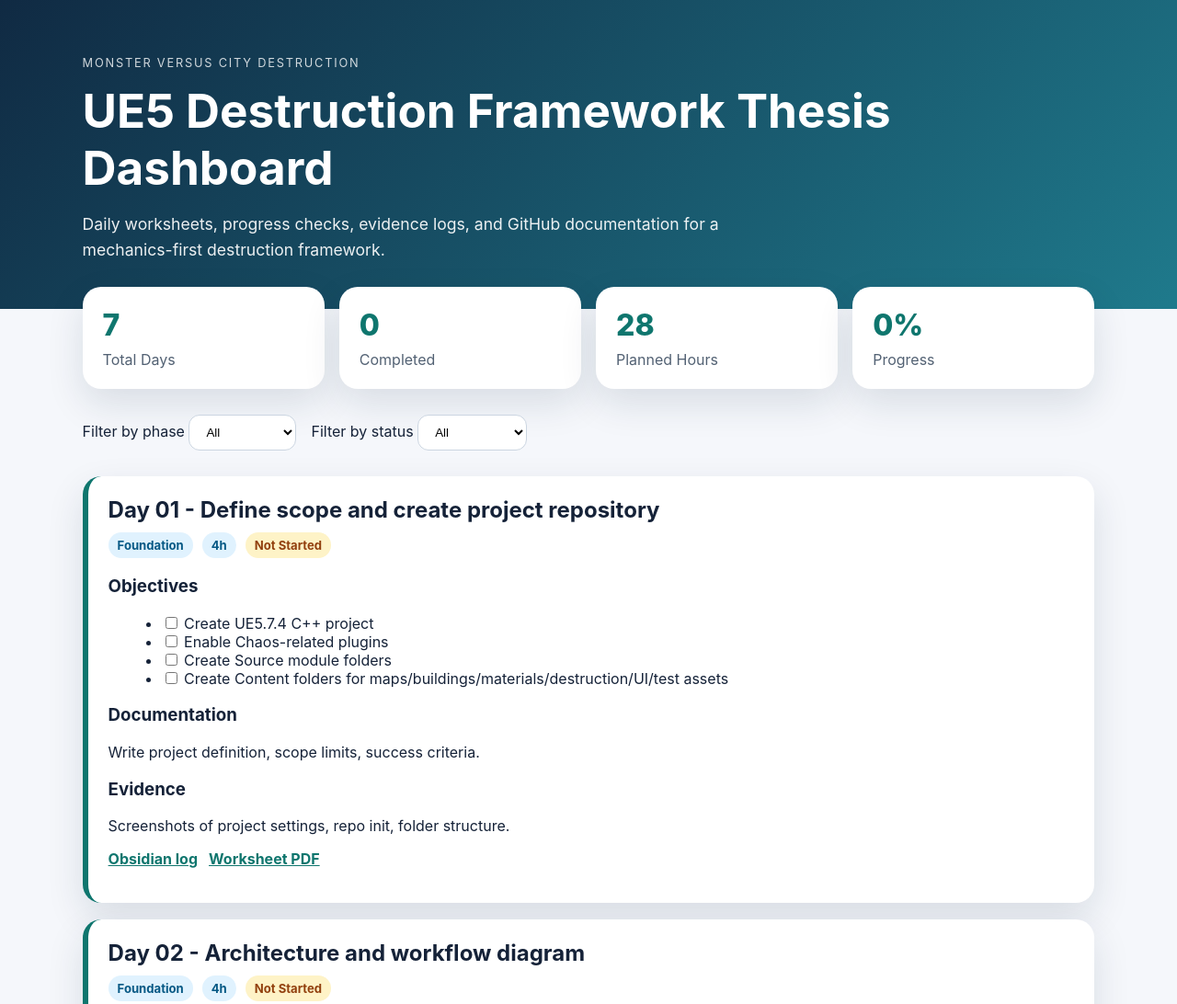
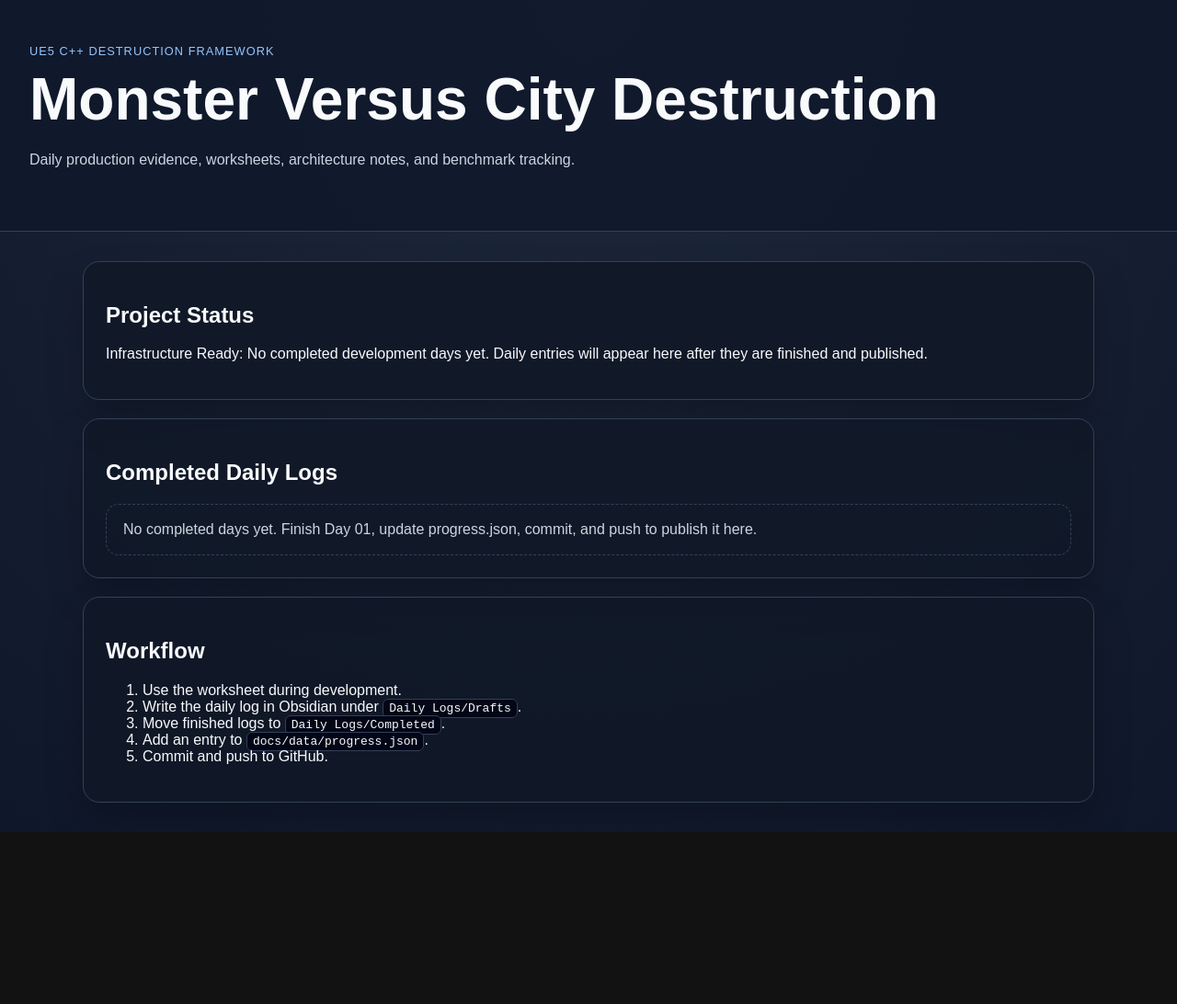
Before and after one commit to TGuaxini/MVCD, a plain HTML site: page docs/index.html in a window 1280 px wide. Shown: the top 1092 px of the page at 92% size. After the commit the page ends 905 px from the top, so only its background shows below. Drawn offline with Linux system fonts and the light colour scheme.

Commit message:
Cleaned dashboard demo data and added Obsidian templates
Cleaned dashboard demo data and added Obsidian templates

```diff
--- /dev/null
+++ b/docs/data/progress.json
@@ -0,0 +1,6 @@
+{
+  "project": "Monster Versus City Destruction",
+  "status": "Infrastructure Ready",
+  "completedDays": [],
+  "message": "No completed development days yet. Daily entries will appear here after they are finished and published."
+}
--- a/docs/index.html
+++ b/docs/index.html
@@ -1,32 +1,43 @@
-<!doctype html>
+<!DOCTYPE html>
 <html lang="en">
 <head>
-  <meta charset="utf-8" />
-  <meta name="viewport" content="width=device-width, initial-scale=1" />
-  <title>Saber Thesis Dashboard</title>
-  <link rel="stylesheet" href="assets/styles.css" />
+  <meta charset="UTF-8" />
+  <meta name="viewport" content="width=device-width, initial-scale=1.0" />
+  <title>MVCD Thesis Dashboard</title>
+  <link rel="stylesheet" href="style.css" />
 </head>
 <body>
-  <header>
-    <p class="eyebrow">Monster Versus City Destruction</p>
-    <h1>UE5 Destruction Framework Thesis Dashboard</h1>
-    <p class="subtitle">Daily worksheets, progress checks, evidence logs, and GitHub documentation for a mechanics-first destruction framework.</p>
+  <header class="hero">
+    <div>
+      <p class="eyebrow">UE5 C++ Destruction Framework</p>
+      <h1>Monster Versus City Destruction</h1>
+      <p class="subtitle">Daily production evidence, worksheets, architecture notes, and benchmark tracking.</p>
+    </div>
   </header>
-  <main>
-    <section class="summary-grid">
-      <article><span id="total-days">0</span><p>Total Days</p></article>
-      <article><span id="done-days">0</span><p>Completed</p></article>
-      <article><span id="hours">0</span><p>Planned Hours</p></article>
-      <article><span id="progress">0%</span><p>Progress</p></article>
+
+  <main class="layout">
+    <section class="card">
+      <h2>Project Status</h2>
+      <p id="statusText">Loading project status...</p>
     </section>
 
-    <section class="controls">
-      <label>Filter by phase <select id="phase-filter"><option value="all">All</option></select></label>
-      <label>Filter by status <select id="status-filter"><option value="all">All</option><option>Not Started</option><option>In Progress</option><option>Blocked</option><option>Done</option></select></label>
+    <section class="card">
+      <h2>Completed Daily Logs</h2>
+      <div id="dailyLogs" class="grid"></div>
     </section>
 
-    <section id="day-list" class="day-list"></section>
+    <section class="card">
+      <h2>Workflow</h2>
+      <ol>
+        <li>Use the worksheet during development.</li>
+        <li>Write the daily log in Obsidian under <code>Daily Logs/Drafts</code>.</li>
+        <li>Move finished logs to <code>Daily Logs/Completed</code>.</li>
+        <li>Add an entry to <code>docs/data/progress.json</code>.</li>
+        <li>Commit and push to GitHub.</li>
+      </ol>
+    </section>
   </main>
-  <script src="assets/app.js"></script>
+
+  <script src="main.js"></script>
 </body>
 </html>
--- a/docs/main.js
+++ b/docs/main.js
@@ -1 +1,34 @@
-console.log("MVCD Dashboard Loaded");
+async function loadProgress() {
+  const statusText = document.getElementById("statusText");
+  const dailyLogs = document.getElementById("dailyLogs");
+
+  try {
+    const response = await fetch("./data/progress.json", { cache: "no-store" });
+    const data = await response.json();
+
+    statusText.textContent = `${data.status}: ${data.message}`;
+
+    if (!data.completedDays || data.completedDays.length === 0) {
+      dailyLogs.innerHTML = `<div class="empty">No completed days yet. Finish Day 01, update progress.json, commit, and push to publish it here.</div>`;
+      return;
+    }
+
+    dailyLogs.innerHTML = data.completedDays.map(day => `
+      <article class="day-card">
+        <h3>${day.title}</h3>
+        <p><strong>Date:</strong> ${day.date}</p>
+        <p><strong>Hours:</strong> ${day.hours}</p>
+        <p><strong>Completion:</strong> ${day.completion}</p>
+        <p>${day.summary}</p>
+        ${day.log ? `<p><a href="${day.log}">Open daily log</a></p>` : ""}
+        ${day.worksheet ? `<p><a href="${day.worksheet}">Open worksheet</a></p>` : ""}
+      </article>
+    `).join("");
+  } catch (error) {
+    statusText.textContent = "Could not load progress data.";
+    dailyLogs.innerHTML = `<div class="empty">Check docs/data/progress.json.</div>`;
+    console.error(error);
+  }
+}
+
+loadProgress();
--- a/docs/style.css
+++ b/docs/style.css
@@ -1,7 +1,97 @@
+:root {
+  color-scheme: dark;
+  --bg: #0f172a;
+  --panel: #111827;
+  --panel-2: #1f2937;
+  --text: #f8fafc;
+  --muted: #cbd5e1;
+  --line: #334155;
+}
+
+* { box-sizing: border-box; }
+
 body {
-    background-color: #111827;
-    color: #f3f4f6;
-    font-family: Arial, sans-serif;
-    margin: 0;
-    padding: 0;
+  margin: 0;
+  background: radial-gradient(circle at top, #1e293b, var(--bg));
+  color: var(--text);
+  font-family: Arial, Helvetica, sans-serif;
 }
+
+.hero {
+  padding: 48px 32px;
+  border-bottom: 1px solid var(--line);
+  background: rgba(15, 23, 42, 0.78);
+}
+
+.eyebrow {
+  margin: 0 0 8px;
+  color: #93c5fd;
+  text-transform: uppercase;
+  letter-spacing: 0.08em;
+  font-size: 0.8rem;
+}
+
+h1 {
+  margin: 0;
+  font-size: clamp(2rem, 5vw, 4rem);
+}
+
+.subtitle {
+  max-width: 760px;
+  color: var(--muted);
+  line-height: 1.6;
+}
+
+.layout {
+  width: min(1100px, calc(100% - 32px));
+  margin: 32px auto;
+  display: grid;
+  gap: 20px;
+}
+
+.card {
+  background: rgba(17, 24, 39, 0.88);
+  border: 1px solid var(--line);
+  border-radius: 18px;
+  padding: 24px;
+  box-shadow: 0 20px 40px rgba(0, 0, 0, 0.24);
+}
+
+.grid {
+  display: grid;
+  gap: 16px;
+}
+
+.day-card {
+  background: var(--panel-2);
+  border: 1px solid var(--line);
+  border-radius: 14px;
+  padding: 18px;
+}
+
+.day-card h3 {
+  margin: 0 0 8px;
+}
+
+.day-card p {
+  margin: 6px 0;
+  color: var(--muted);
+}
+
+a {
+  color: #93c5fd;
+}
+
+code {
+  background: #020617;
+  border: 1px solid var(--line);
+  padding: 2px 6px;
+  border-radius: 6px;
+}
+
+.empty {
+  color: var(--muted);
+  border: 1px dashed var(--line);
+  border-radius: 14px;
+  padding: 18px;
+}
```
Also changed, not shown: .obsidian/workspace.json, 5 other files.
